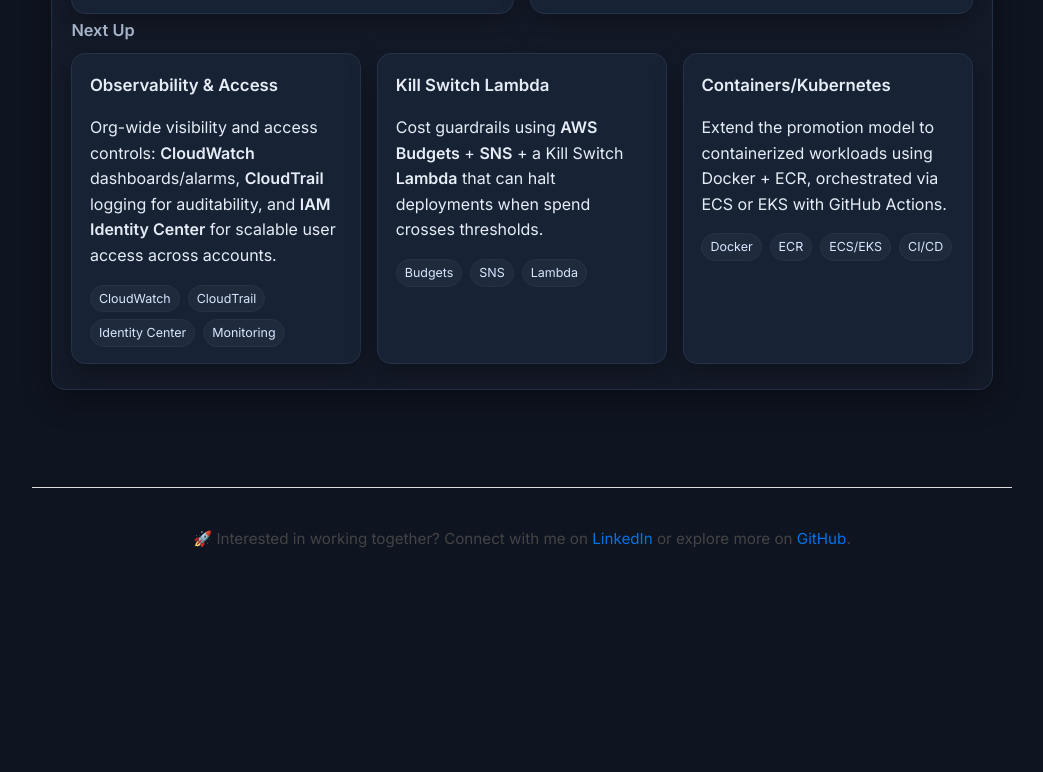
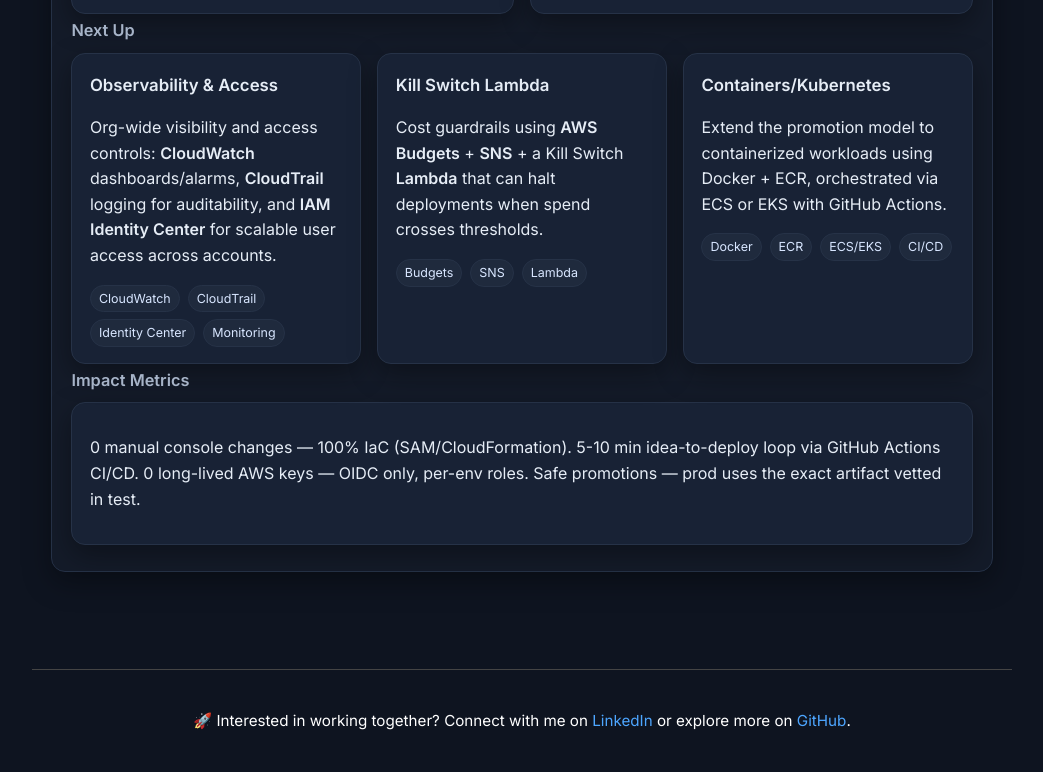
Before and after one commit to zReuben/cloud-resume-challenge, a website: page resume-site/index.html in a window 1280 px wide. Shown: the part 1687-2459 px from the top of the page, without its empty margins (118-1161 px from the left). Before the commit the page ends 2278 px from the top, so only its background shows below. Drawn offline with Linux system fonts and the light colour scheme; no server answers.

Commit message:
Webpage update 28: enhance webpage contents.

```diff
--- a/resume-site/index.html
+++ b/resume-site/index.html
@@ -180,6 +180,16 @@
           </div>
         </article>
       </div>
+
+      <h4 class="subkicker">Impact Metrics</h4>
+        <article class="card">
+          <p>
+            0</strong> manual console changes — 100% IaC (SAM/CloudFormation).
+            5-10 min</strong> idea-to-deploy loop via GitHub Actions CI/CD.
+            0</strong> long-lived AWS keys — OIDC only, per-env roles.
+            Safe promotions</strong> — prod uses the exact artifact vetted in test.
+          </p>
+        </article>
     </section>
   </main>
 
--- a/resume-site/style.css
+++ b/resume-site/style.css
@@ -83,13 +83,13 @@
 .footer {
   margin-top: 3rem;
   padding: 1.5rem 0;
-  border-top: 1px solid #ddd;
+  border-top: 1px solid #444; /* subtle divider, darker to match bg */
   font-size: 0.95rem;
   text-align: center;
-  color: #444;
+  color: #fff; /* white font */
 }
 .footer a {
-  color: #0073e6;
+  color: #4da6ff; /* bright link color that pops on dark bg */
   text-decoration: none;
 }
 .footer a:hover {
```
